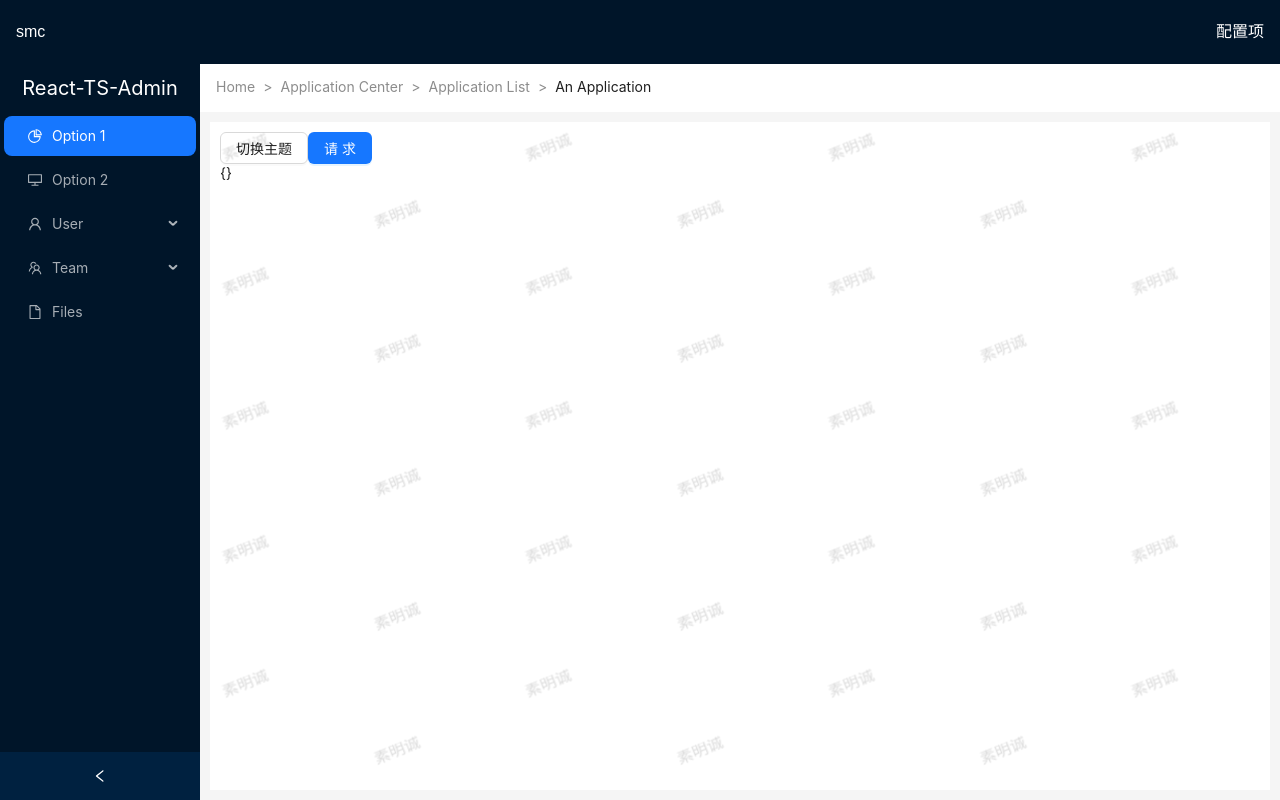
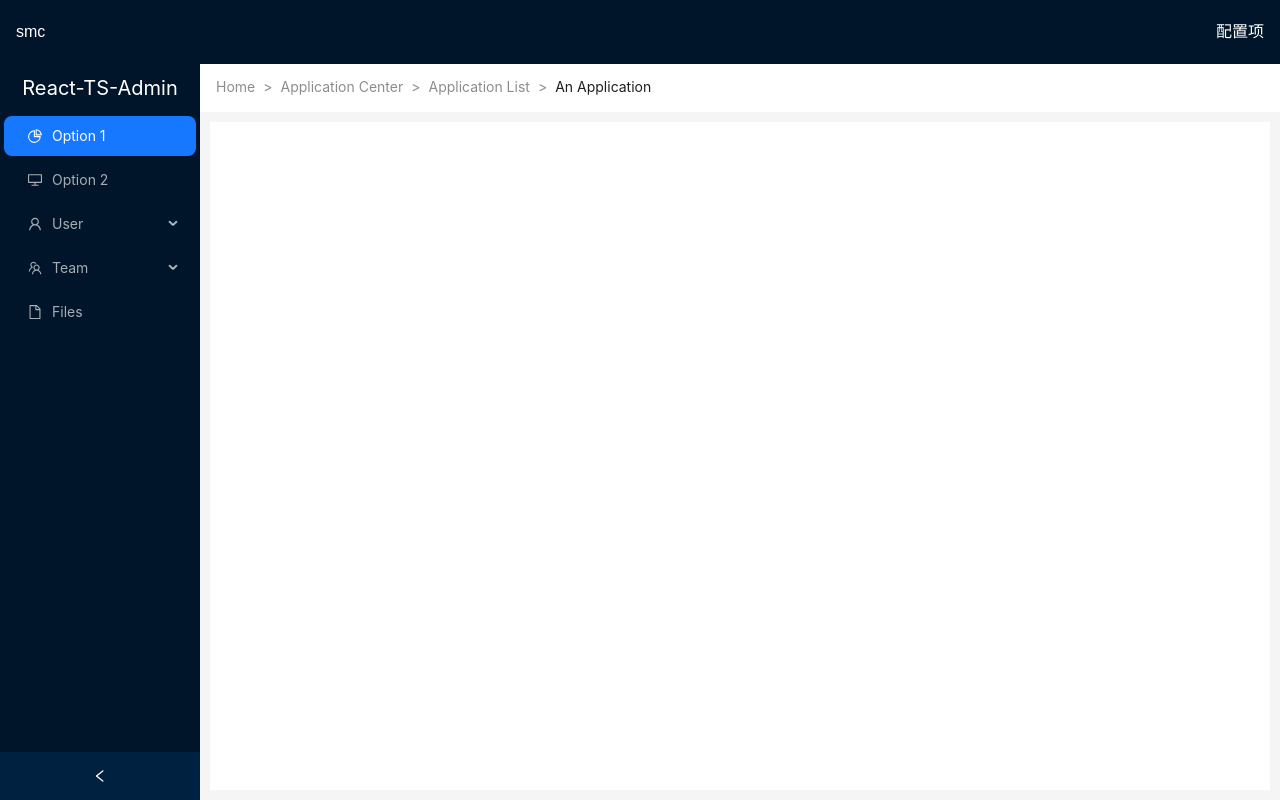
Before and after one commit to sumingcheng/React-TS-Admin, a React app: page / in a window 1280 px wide. Built offline with nearby package versions, Linux system fonts and the light colour scheme.

Commit message:
fix: 配置格式化规则，配置路由

```diff
--- a/package.json
+++ b/package.json
@@ -36,6 +36,7 @@
     "react-dom": "^18.2.0",
     "react-redux": "^8.1.2",
     "react-router-dom": "^6.14.2",
+    "react-transition-group": "^4.4.5",
     "redux": "^4.2.1",
     "rimraf": "^5.0.1",
     "ts-node": "^10.9.1"
@@ -49,6 +50,7 @@
     "@commitlint/config-conventional": "^17.6.7",
     "@types/lodash": "^4.14.196",
     "@types/react-dom": "^18.2.7",
+    "@types/react-transition-group": "^4.4.6",
     "@types/webpack-env": "^1.18.1",
     "@typescript-eslint/eslint-plugin": "^6.3.0",
     "@typescript-eslint/parser": "^6.3.0",
--- a/src/api/index.ts
+++ b/src/api/index.ts
@@ -1,6 +1,5 @@
 import AxiosInstances from '@/utils/http'
 
-// base
 export function getData() {
   return AxiosInstances({
     url: '/todos/1',
--- a/src/layout/index.tsx
+++ b/src/layout/index.tsx
@@ -1,6 +1,5 @@
 import React, { useState } from 'react'
 import { Layout, Watermark, theme } from 'antd'
-import { Outlet } from 'react-router-dom'
 import BreadCrumbs from '@/layout/components/breadCrumbs'
 import Sidebar from '@/layout/components/sidebar'
 import LayoutHeader from '@/layout/components/header'
@@ -8,7 +7,11 @@ import '@/assets/layout.less'
 
 const { Header, Content } = Layout
 
-const App: React.FC = () => {
+interface Props {
+  children?: React.ReactNode
+}
+
+const App: React.FC<Props> = ({ children }) => {
   const [collapsed, setCollapsed] = useState(false)
   const {
     token: { colorBgContainer }
@@ -24,9 +27,7 @@ const App: React.FC = () => {
             <BreadCrumbs />
           </Header>
           <Content className="app-content" style={{ background: colorBgContainer }}>
-            <Watermark content="素明诚">
-              <Outlet />
-            </Watermark>
+            <Watermark content="素明诚">{children}</Watermark>
           </Content>
         </Layout>
       </Layout>
--- a/src/main.tsx
+++ b/src/main.tsx
@@ -2,7 +2,7 @@ import React, { StrictMode } from 'react'
 import { configureStore } from '@reduxjs/toolkit'
 import { createRoot } from 'react-dom/client'
 import { Provider } from 'react-redux'
-import App from '@/router/index'
+import RootRouter from '@/router/index'
 import rootReducer from '@/store/rootReducer'
 import 'nprogress/nprogress.css'
 import '@/assets/global/tailwind.css'
@@ -16,7 +16,7 @@ function Root() {
   return (
     <Provider store={store}>
       <StrictMode>
-        <App />
+        <RootRouter />
       </StrictMode>
     </Provider>
   )
@@ -24,4 +24,5 @@ function Root() {
 
 createRoot(document.getElementById('root')).render(<Root />)
 // 动态设置标题
-document.getElementsByTagName('title')[0].innerHTML = process.env.tabTitle
+document.getElementsByTagName('title')[0].innerHTML =
+  process.env.tabTitle
--- a/src/router/index.tsx
+++ b/src/router/index.tsx
@@ -1,14 +1,14 @@
 import React, { FC, lazy, Suspense } from 'react'
-import { BrowserRouter as Router, Routes, Route } from 'react-router-dom'
+import { Routes, Route, BrowserRouter } from 'react-router-dom'
 import NProgressHandler from '@/layout/components/nprogress'
 
 const Layout = lazy(() => import('@/layout/index'))
-const Home = lazy(() => import('@/views/Home/index'))
-const Detail = lazy(() => import('@/views/Detail/routes'))
+const Home = lazy(() => import(/* webpackPrefetch: true */ '@/views/Home/index'))
+const Detail = lazy(() => import(/* webpackPrefetch: true */ '@/views/Detail/routes'))
 
 const App: FC = () => {
   return (
-    <Router>
+    <BrowserRouter>
       <Suspense fallback={<NProgressHandler />}>
         <Routes>
           <Route path="/" element={<Layout />}>
@@ -17,7 +17,7 @@ const App: FC = () => {
           </Route>
         </Routes>
       </Suspense>
-    </Router>
+    </BrowserRouter>
   )
 }
 
--- a/src/views/Detail/page/settings.tsx
+++ b/src/views/Detail/page/settings.tsx
@@ -3,7 +3,7 @@ import React from 'react'
 const Setting: React.FC = () => {
   return (
     <div>
-      <h1>Profile</h1>
+      <h1>Setting</h1>
     </div>
   )
 }
```
Also changed, not shown: src/layout/components/sidebar.tsx (+11 -4 lines), .eslintrc.js, src/layout/components/menu.tsx (deleted), 2 other files (tests, documents, lock files or other folders).
